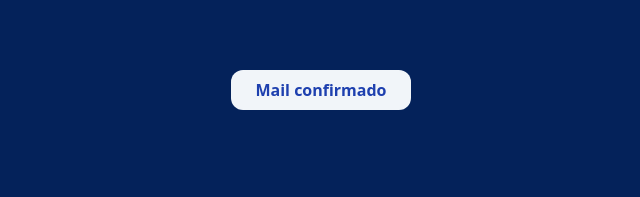
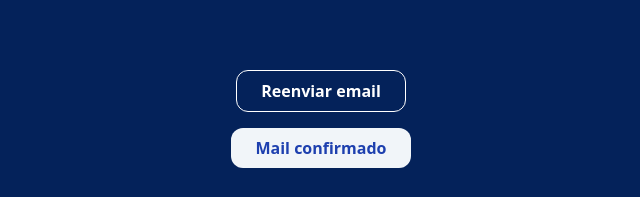
Before and after one commit to montotox/airbus, a Next.js app: page /loading in a window 1280 px wide. Shown: the part 600-797 px from the top of the page, without its empty margins (319-959 px from the left). Built offline with nearby package versions, Linux system fonts and the light colour scheme.

Commit message:
feat: modify logic and fetchs

```diff
--- a/src/components/Atoms/Buttons/RoundedButton/RoundedButtonView.tsx
+++ b/src/components/Atoms/Buttons/RoundedButton/RoundedButtonView.tsx
@@ -27,10 +27,10 @@ const RoundedButtonView = ({
     "active:brightness-95",
     "justify-center",
     {
-      "bg-white": variant === ButtonVariants.SECONDARY,
+      "bg-transparent": variant === ButtonVariants.SECONDARY,
       "pointer-events-none opacity-80": disabled || loading,
-      "border border-blue-800": variant === ButtonVariants.SECONDARY,
-      "hover:bg-green-700": variant === ButtonVariants.SECONDARY,
+      "border border-white": variant === ButtonVariants.SECONDARY,
+      "hover:darkness-50": variant === ButtonVariants.SECONDARY,
     }
   );
   return (
--- a/src/pages/index.tsx
+++ b/src/pages/index.tsx
@@ -27,23 +27,40 @@ export default function Home() {
         .required("Campo requerido"),
     }),
     onSubmit: async (data) => {
+      const email = formik.values.email as string;
       try {
         setLoading(true);
         const response = await fetch(
-          "https://prod.api.cclgrn.com/dashboard/api/email/email_validation/",
+          `https://prod.api.cclgrn.com/dashboard/api/email/check_validation/?email=${encodeURIComponent(
+            email
+          )}`
+        );
+        if (response.status !== 200) {
+          if (response.status === 404) {
+            fetch(
+              `https://prod.api.cclgrn.com/dashboard/api/email/email_validation/`,
               {
                 method: "POST",
                 headers: {
                   "Content-Type": "application/json",
                 },
                 body: JSON.stringify({
-              email: formik.values.email,
-              company,
+                  email: email,
+                  company: company,
                 }),
               }
-        ).then((res) => res.json());
-        if (response.email_validated) {
-          if (response.user_exists) {
+            ).then((res) => {
+              if (res.status === 200) {
+                router.push(
+                  `/loading?email=${data.email}&company=${router.query.company}`
+                );
+              }
+            });
+          }
+        } else {
+          const responseData = await response.json();
+          if (responseData.email_validated) {
+            if (responseData.user_exists) {
               router.push(
                 `/login?email=${formik.values.email}&company=${company}`
               );
@@ -56,6 +73,7 @@ export default function Home() {
             router.push(
               `/loading?email=${data.email}&company=${router.query.company}`
             );
+          }
         }
       } catch (error) {
         setLoading(false);
--- a/src/pages/loading/index.tsx
+++ b/src/pages/loading/index.tsx
@@ -4,28 +4,23 @@ import Loader from "@/components/Atoms/Loader";
 import RoundedButton from "@/components/Atoms/Buttons/RoundedButton/RoundedButton";
 import { useRouter } from "next/router";
 import { toast } from "react-toastify";
+import { ButtonVariants } from "@/constants";
 
 export default function Loading() {
   const [loading, setLoading] = useState(false);
+  const [loading2, setLoading2] = useState(false);
+
   const router = useRouter();
-  const email = router.query.email;
+  const email = router.query.email as string;
   const company = router.query.company;
   useUserStatus();
 
   const refetch = async () => {
-    setLoading(true);
+    setLoading2(true);
     const response = await fetch(
-      "https://prod.api.cclgrn.com/dashboard/api/email/email_validation/",
-      {
-        method: "POST",
-        headers: {
-          "Content-Type": "application/json",
-        },
-        body: JSON.stringify({
-          email: router.query.email,
-          company: router.query.company,
-        }),
-      }
+      `https://prod.api.cclgrn.com/dashboard/api/email/check_validation/?email=${encodeURIComponent(
+        email
+      )}`
     );
     const data = await response.json();
     if (data.email_validated) {
@@ -45,15 +40,39 @@ export default function Loading() {
         progress: undefined,
         theme: "colored",
       });
-      setLoading(false);
+      setLoading2(false);
     }
     return data;
+  };
+
+  const resend = async () => {
+    setLoading(true);
+    await fetch(
+      `https://prod.api.cclgrn.com/dashboard/api/email/email_validation/`,
+      {
+        method: "POST",
+        headers: {
+          "Content-Type": "application/json",
+        },
+        body: JSON.stringify({
+          email: email,
+          company: company,
+        }),
+      }
+    ).then(() => setLoading(false));
   };
 
   return (
     <div className="flex flex-col items-center justify-center">
       <Loader message="Revisa la bandeja de entrada de tu email, necesitamos confirmar tu cuenta para continuar" />
-      <RoundedButton type="submit" onClick={refetch} loading={loading}>
+      <RoundedButton
+        variant={ButtonVariants.SECONDARY}
+        onClick={resend}
+        loading={loading}
+      >
+        Reenviar email
+      </RoundedButton>
+      <RoundedButton onClick={refetch} loading={loading2} className="mt-4">
         Mail confirmado
       </RoundedButton>
     </div>
```
Lines whose indentation alone changed are shown as unchanged.
